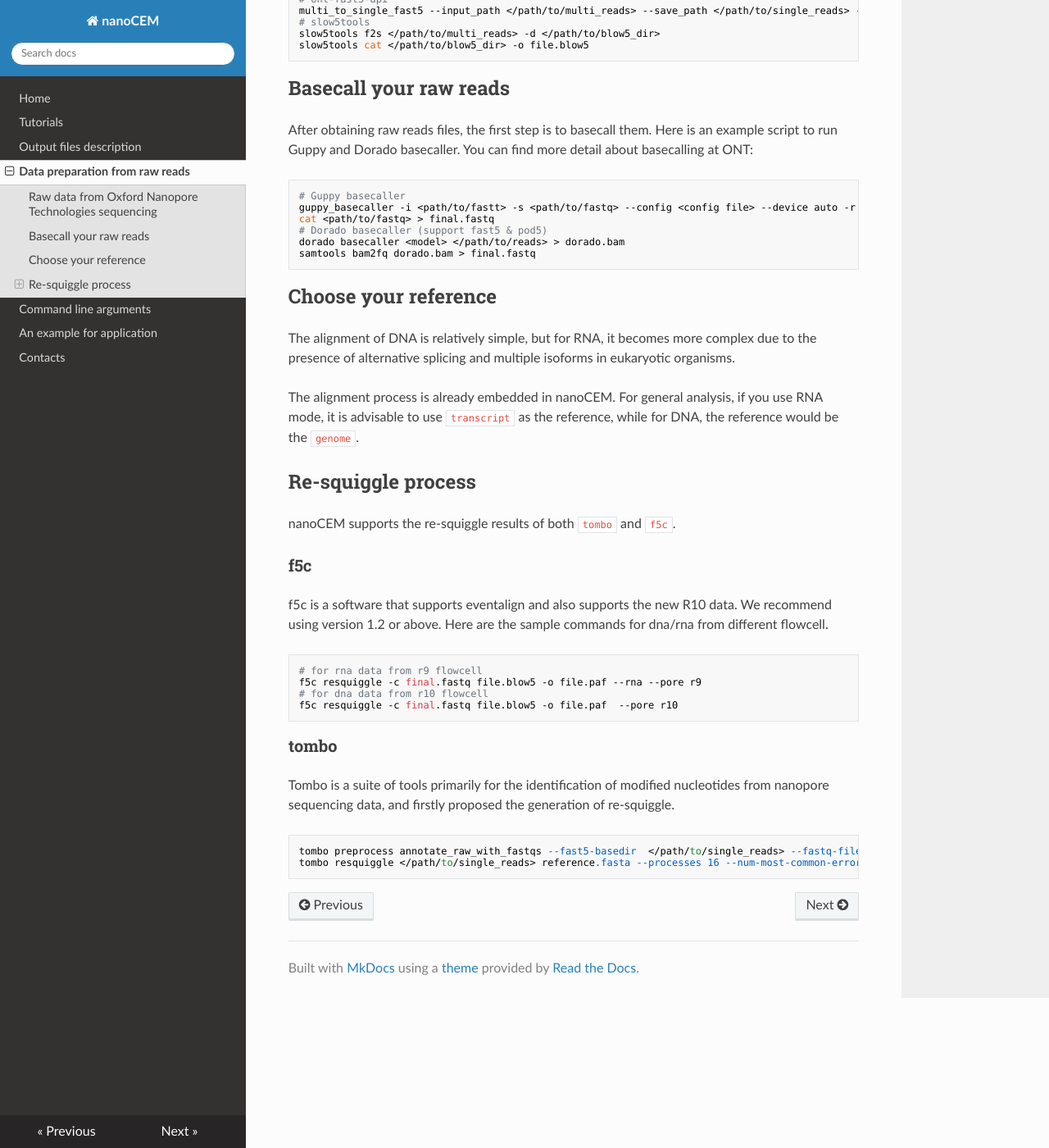
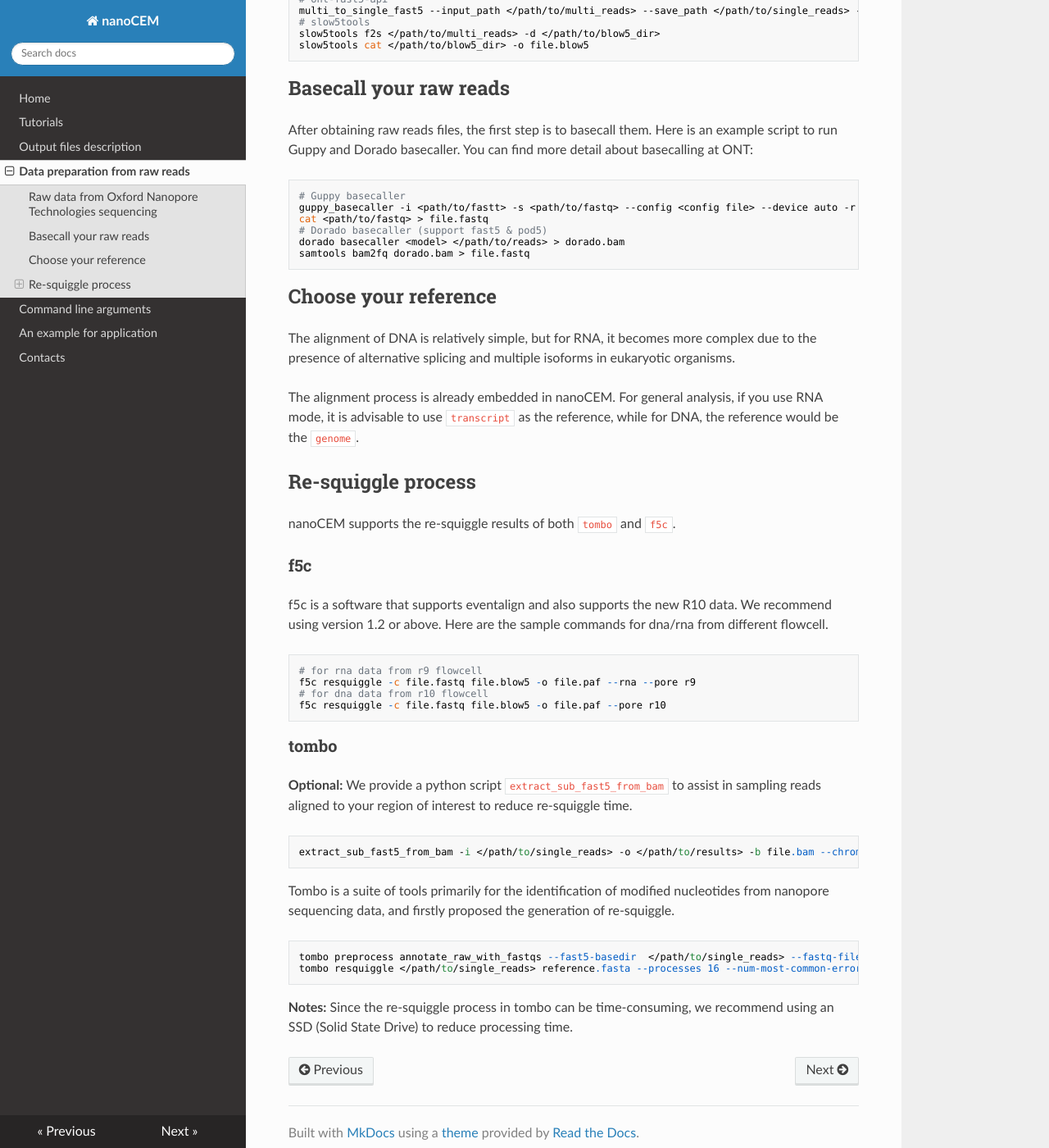
Before and after one commit to lrslab/nanoCEM, an MkDocs documentation site: the page built from docs/preparation.md, in a window 1280 px wide and 1400 px high, scrolled down 531 px. Shown: the whole window at 82% size. Built offline with MkDocs 1.6.1, drawn with Linux system fonts in a browser that asks for light colours; nearby versions of some CDN libraries.

Commit message:
update new function

```diff
--- a/docs/preparation.md
+++ b/docs/preparation.md
@@ -26,10 +26,10 @@ Here is an example script to run Guppy and Dorado basecaller. You can find more
 
     # Guppy basecaller
     guppy_basecaller -i <path/to/fastt> -s <path/to/fastq> --config <config file> --device auto -r
-    cat <path/to/fastq> > final.fastq
+    cat <path/to/fastq> > file.fastq
     # Dorado basecaller (support fast5 & pod5)
     dorado basecaller <model> </path/to/reads> > dorado.bam
-    samtools bam2fq dorado.bam > final.fastq
+    samtools bam2fq dorado.bam > file.fastq
 
 ## Choose your reference
 The alignment of DNA is relatively simple, but for RNA, it becomes more complex due to the presence of
@@ -45,13 +45,22 @@ f5c is a software that supports eventalign and also supports the new R10 data.
 We recommend using version 1.2 or above. Here are the sample commands for dna/rna from different flowcell.
 
     # for rna data from r9 flowcell
-    f5c resquiggle -c final.fastq file.blow5 -o file.paf --rna --pore r9
+    f5c resquiggle -c file.fastq file.blow5 -o file.paf --rna --pore r9
     # for dna data from r10 flowcell
-    f5c resquiggle -c final.fastq file.blow5 -o file.paf  --pore r10
+    f5c resquiggle -c file.fastq file.blow5 -o file.paf --pore r10
 
 ### tombo
+
+**Optional:**
+We provide a python script `extract_sub_fast5_from_bam` to assist in sampling reads aligned to your region of interest to reduce re-squiggle time.
+
+    extract_sub_fast5_from_bam -i </path/to/single_reads> -o </path/to/results> -b file.bam --chrom NR_103073.1 --pos 2030 --cpu 32
+
 Tombo is a suite of tools primarily for the identification of modified nucleotides from nanopore sequencing data, and firstly proposed
 the generation of re-squiggle.
 
-    tombo preprocess annotate_raw_with_fastqs --fast5-basedir  </path/to/single_reads> --fastq-filenames final.fastq --processes 16
+    tombo preprocess annotate_raw_with_fastqs --fast5-basedir  </path/to/single_reads> --fastq-filenames file.fastq --processes 16
     tombo resquiggle </path/to/single_reads> reference.fasta --processes 16 --num-most-common-errors 5
+
+**Notes:**  Since the re-squiggle process in tombo can be time-consuming, we recommend using an SSD (Solid State Drive)
+to reduce processing time.
```
Also changed, not shown: README.md (+1 -1 lines), docs/argument.md (added, +80 -0 lines), docs/index.md (+4 -2 lines), docs/output_format.md (+2 -2 lines), 7 other files.
